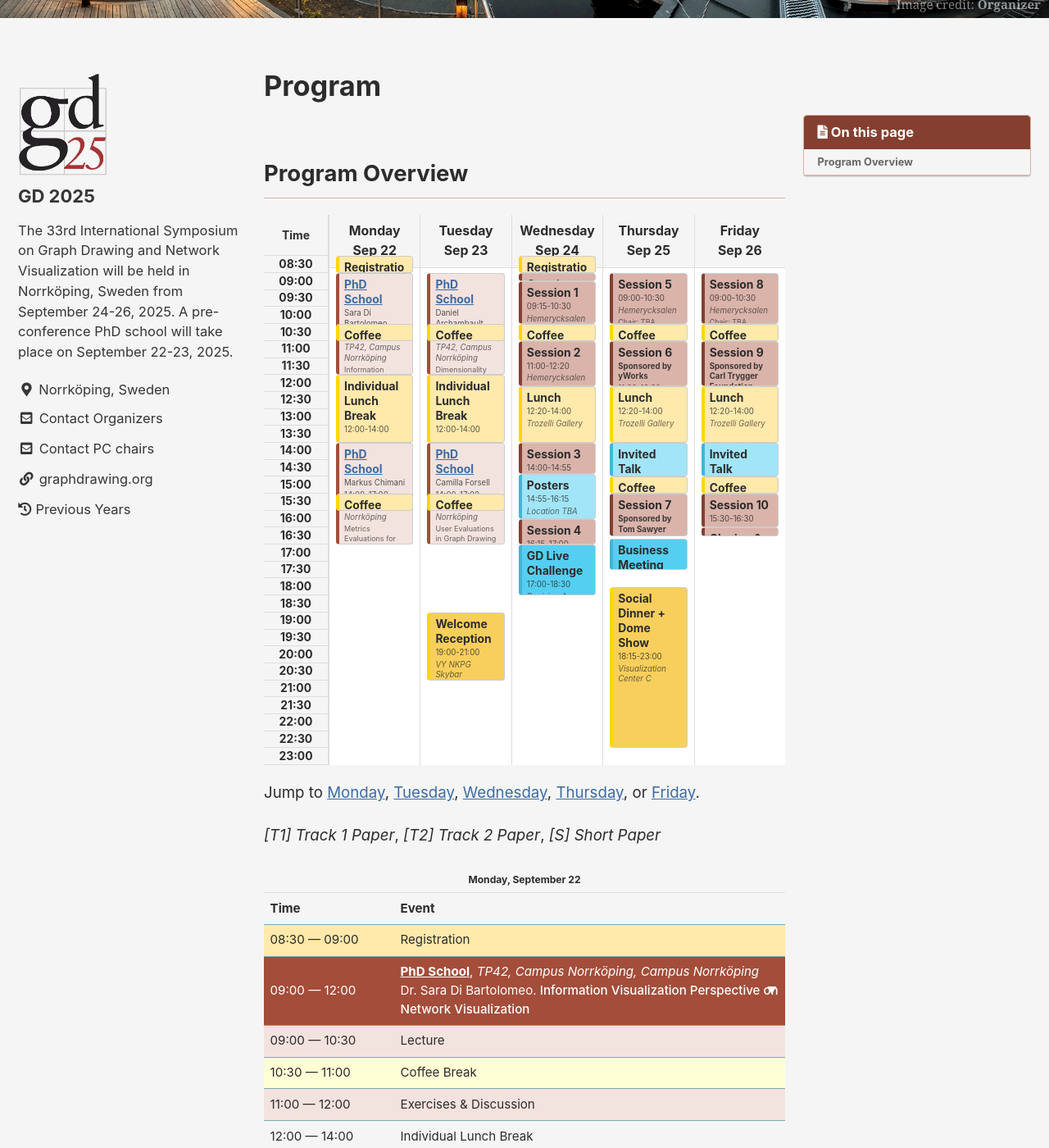
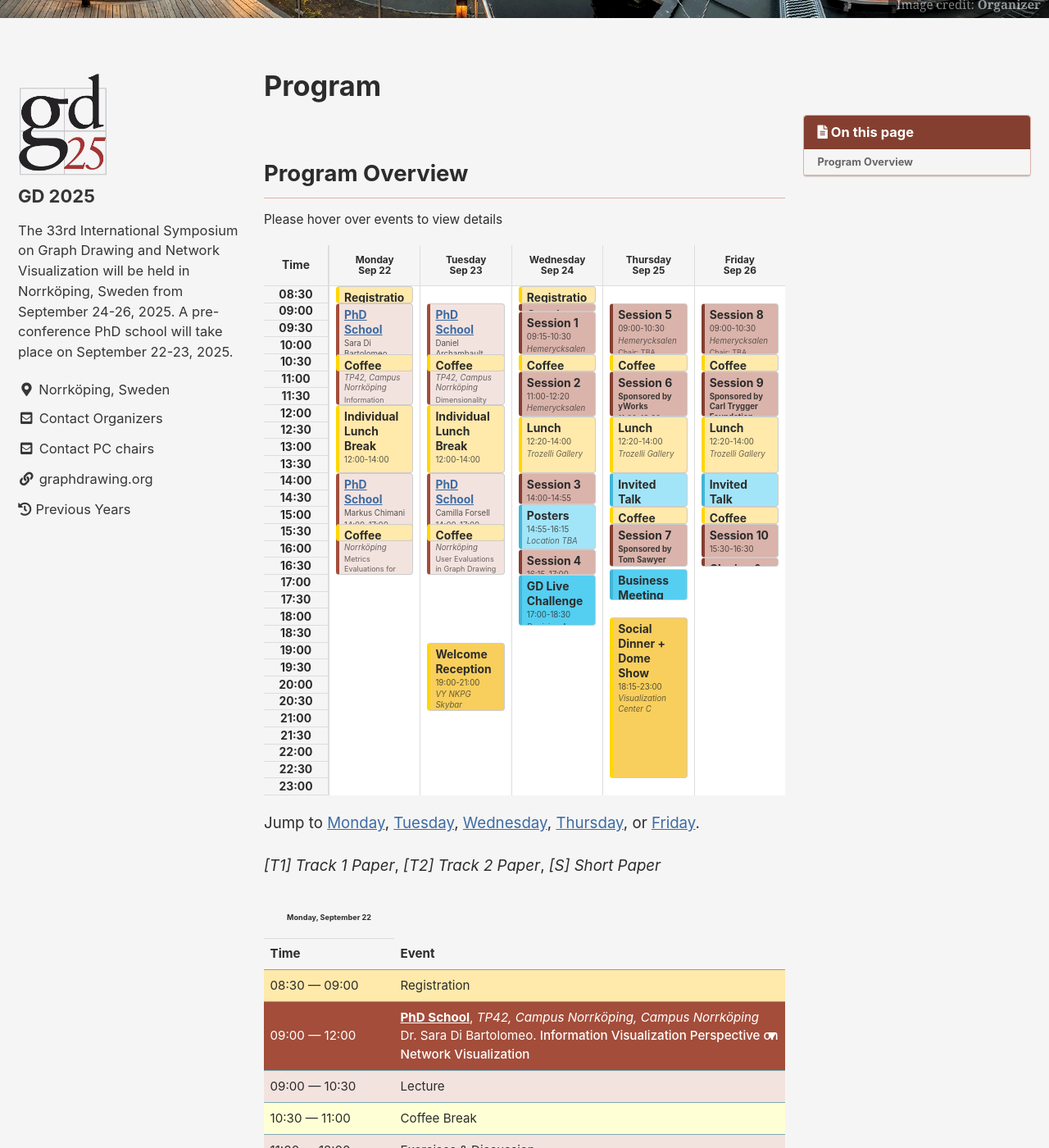
Before and after one commit to graphdrawing/gd2025, a Jekyll site: the page built from pages/program.md, in a window 1280 px wide and 1400 px high, scrolled down 337 px. Shown: the whole window at 82% size. Built offline with Jekyll 4.4.1, drawn with Linux system fonts in a browser that asks for light colours; cached includes are drawn as plain includes; some of the changed lines change nothing that is shown.

Commit message:
small styling fix on the overview table in program page

```diff
--- a/pages/program.md
+++ b/pages/program.md
@@ -219,11 +219,17 @@
 
 .day-header {
   background-color: #f5f5f5;
-  padding: 8px 4px;
+  padding: 4px;
   text-align: center;
   font-weight: bold;
-  font-size: 0.8em;
+  font-size: 0.6em;
   border-bottom: 1px solid #ddd;
+  height: 50px;
+  display: flex;
+  flex-direction: column;
+  justify-content: center;
+  align-items: center;
+  line-height: 1.1;
 }
 
 .event-block {
@@ -349,12 +355,12 @@
   }
 }
 </style>
+<p style="font-size: 0.7em;">Please hover over events to view details</p>
 
 <div class="timeline-container">
   <div style="display: flex;">
     <div class="time-axis" id="timeAxis">
     </div>
-
     <div class="day-columns" id="dayColumns">
       <!-- Day columns will be generated by JavaScript -->
     </div>
```
Also changed, not shown: 1 other file.
